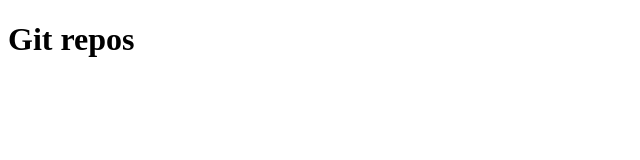
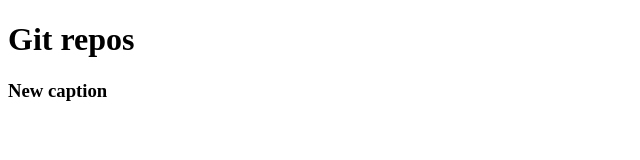
Before and after one commit to duk1edrum/test, a plain HTML site: page index.html in a window 1280 px wide. Shown: the whole page, without its empty margins (0-640 px from the left). Drawn offline with Linux system fonts and the light colour scheme.

Commit message:
h3 was added

```diff
--- a/index.html
+++ b/index.html
@@ -5,5 +5,6 @@
 </head>
 <body>
 	<h1>Git repos</h1>
+	<h3>New caption</h3>
 </body>
 </html>
```
